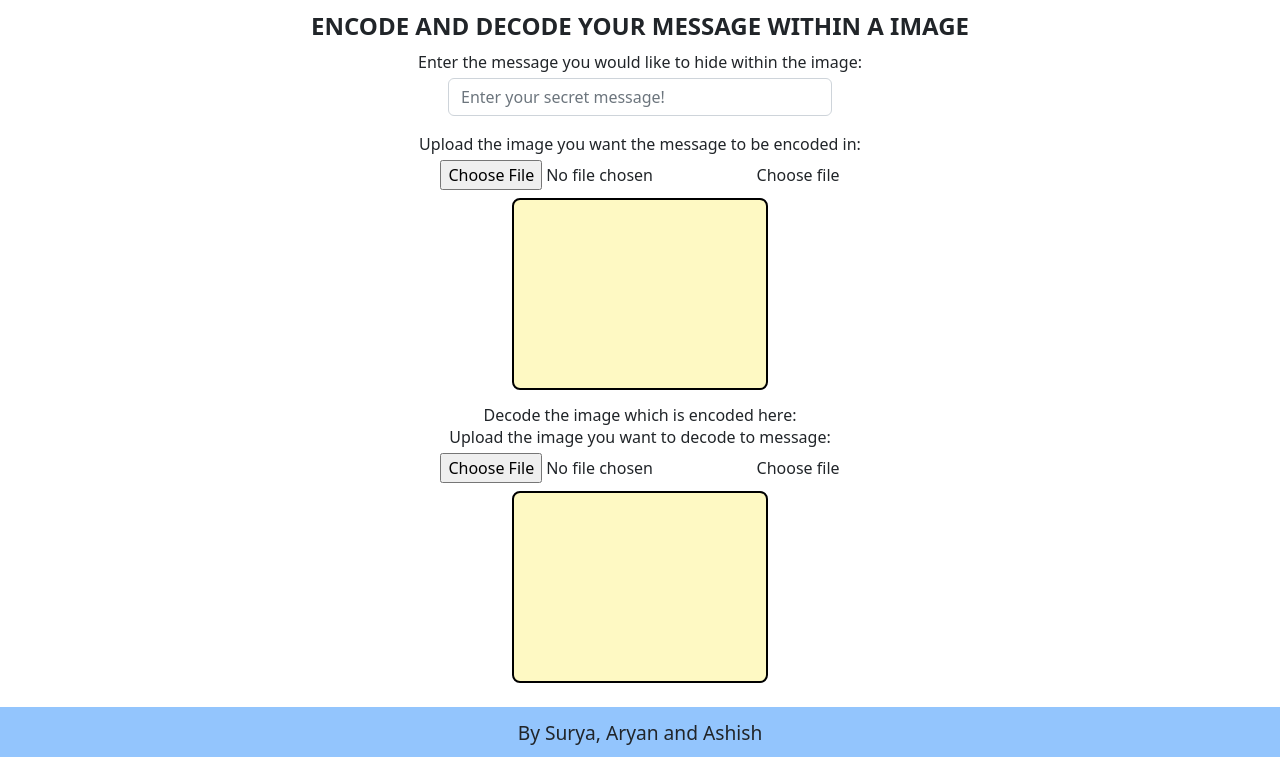
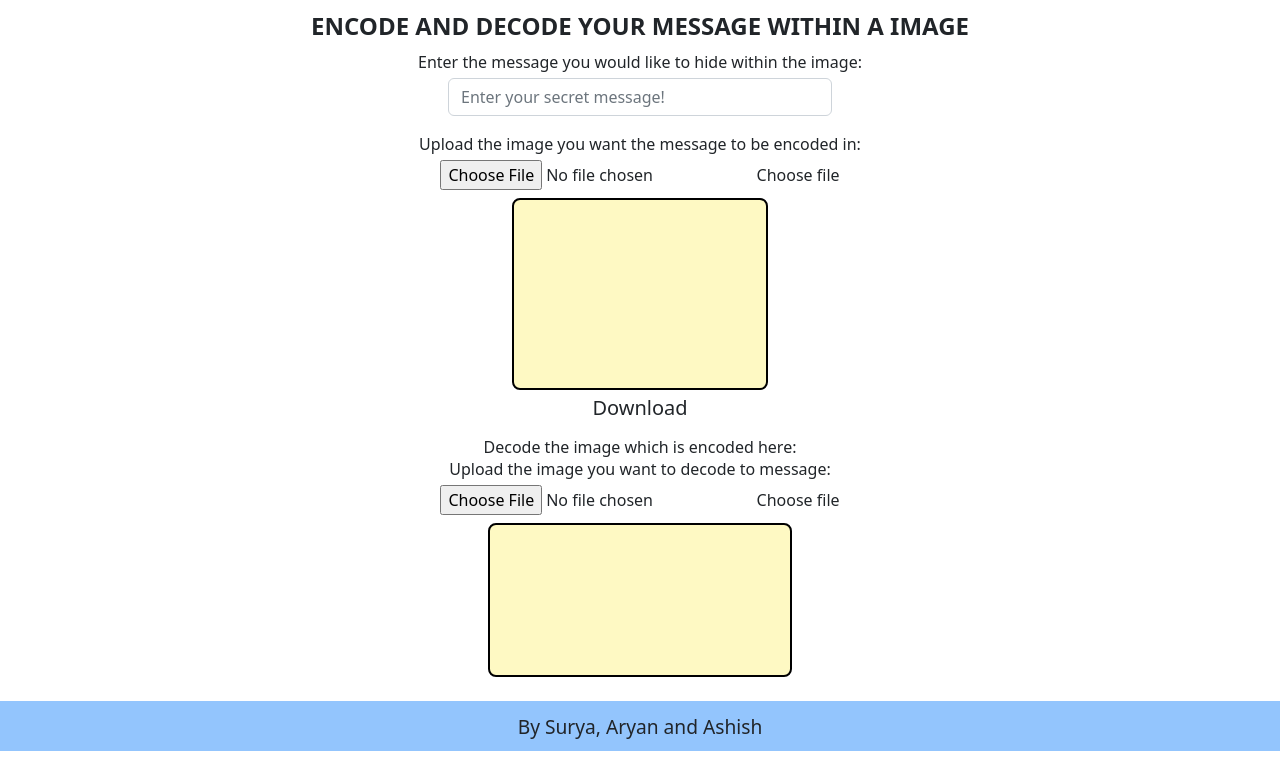
Before and after one commit to Aryanamish/Steganography, a plain HTML site: page index.html in a window 1280 px wide. Shown: the part 70-827 px from the top of the page. Drawn offline with nearby package versions, Linux system fonts and the light colour scheme.

Commit message:
Working Updation

```diff
--- a/index.html
+++ b/index.html
@@ -55,13 +55,16 @@
       </div>
       <canvas id="imageCanvas" class="h-48 w-64 mt-2 bg-yellow-100 rounded-lg border-solid border-2 border-black"></canvas>
       <canvas id="textCanvas"></canvas>
+      <a id="download" download="encode.png">
+        <button type="button" onClick="download()" class="text-xl mt-1">Download</button>
+        </a>
       <h2 class="mt-3">Decode the image which is encoded here:</h2>
       <label>Upload the image you want to decode to message:</label>
       <div class="custom-file mt-1">
         <input type="file" class="custom-file-input" name="imageLoader2" id="imageLoader2">
         <label class="custom-file-label" for="customFile">Choose file</label>
       </div>
-      <canvas id="imageCanvas2" class="h-48 w-64 mt-2 bg-yellow-100 rounded-lg border-solid border-2 border-black"></canvas>
+      <canvas id="imageCanvas2" class="h-auto w-auto mt-2 bg-yellow-100 rounded-lg border-solid border-2 border-black"></canvas>
     </div>
     <footer id="sticky-footer" class="flex-shrink-0 p-2 text-2xl mt-4 bg-blue-300 h-fit">
       <div class="text-center">
--- a/main.js
+++ b/main.js
@@ -93,3 +93,13 @@ function handleImage2(e) {
   };
   reader2.readAsDataURL(e.target.files[0]);
 }
+
+function download() {
+  var download = document.getElementById("download");
+  var image = document
+    .getElementById("imageCanvas")
+    .toDataURL("image/png")
+    .replace("image/png", "image/octet-stream");
+  download.setAttribute("href", image);
+  //download.setAttribute("download","archive.png");
+}
```
Lines whose indentation alone changed are shown as unchanged.
